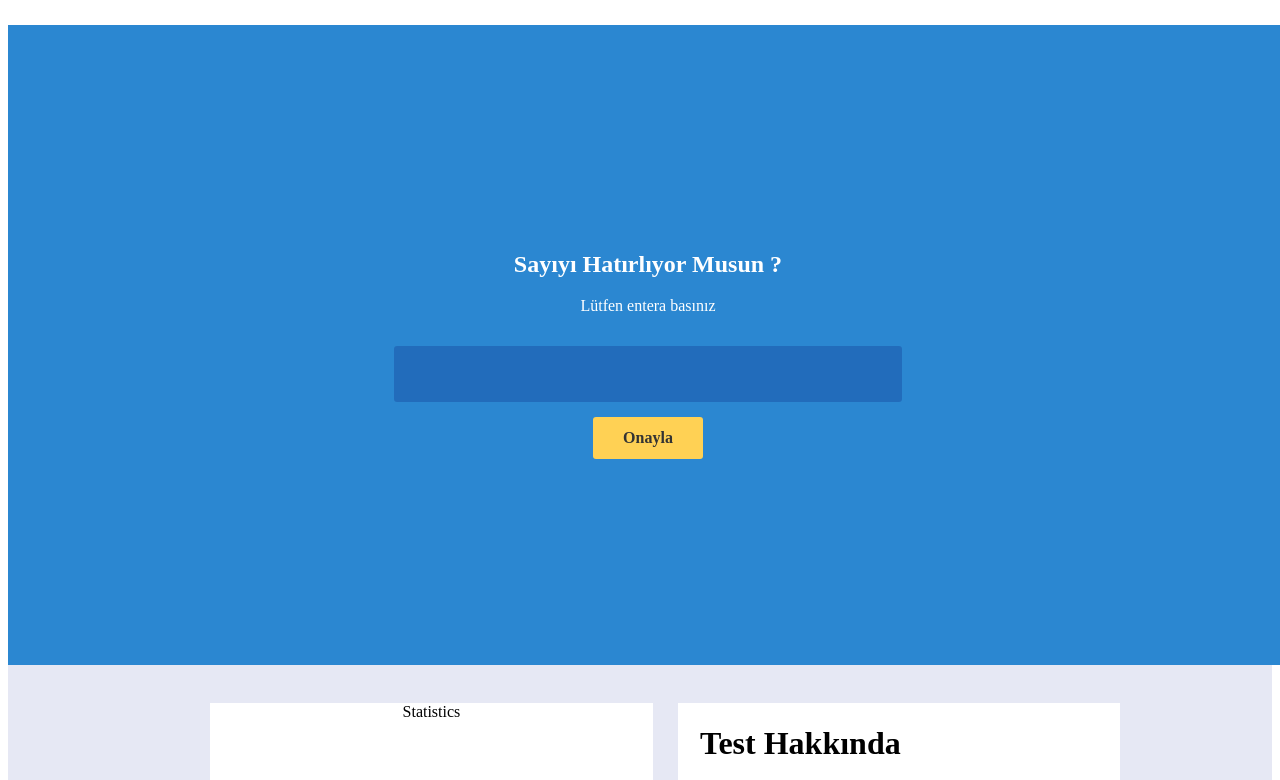
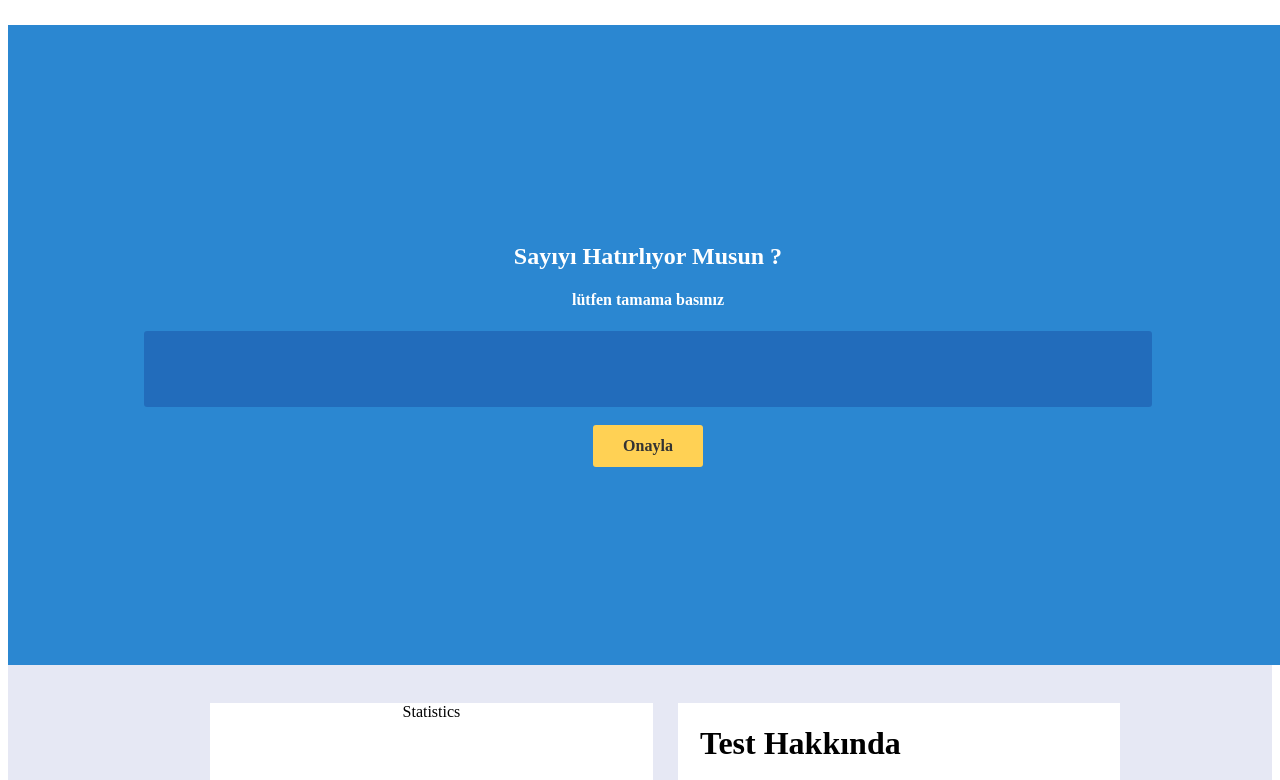
Before and after one commit to iguninovasyon/number-memory, a plain HTML site: page index.html in a window 1280 px wide. Both pictures are taken after a click on the button "Start". Shown: the top 780 px of the page. Drawn offline with Linux system fonts and the light colour scheme.

Commit message:
görevimin büyük bir kısmı bitti

```diff
--- a/assets/css/styles.css
+++ b/assets/css/styles.css
@@ -40,7 +40,7 @@
     box-shadow: none;
     border-color: transparent;
     appearance: none;
-    margin: 15px;
+    width: 100%;
 }
 .GameStart .nextLevel{
     padding: 12px 30px;
--- a/index.html
+++ b/index.html
@@ -30,9 +30,10 @@
         <h1 style="display: none;text-align: center;font-size: 148px;" id="text"></h1>
         <div id="inputBox" style="display: none;text-align: center;">
             <h2>Sayıyı Hatırlıyor Musun ?</h2>
-            <p>Lütfen entera basınız</p>
-            <input type="text" class="nextLevelInput"  style="width: 500px;height: 50px;">
+            <h4>lütfen tamama basınız</h4>
+            <input type="text" class="nextLevelInput"  style="width: 1000px;height: 70px;" >
         </div>
+        <br>
 
         <button onclick="gameStart()" id="btn_gameStart"  class="GameStart__button">Start</button>
         <button onclick="nextLevel()" style="display: none;text-align: center;" class="nextLevel"  id="nextLevel">Onayla</button>
```
